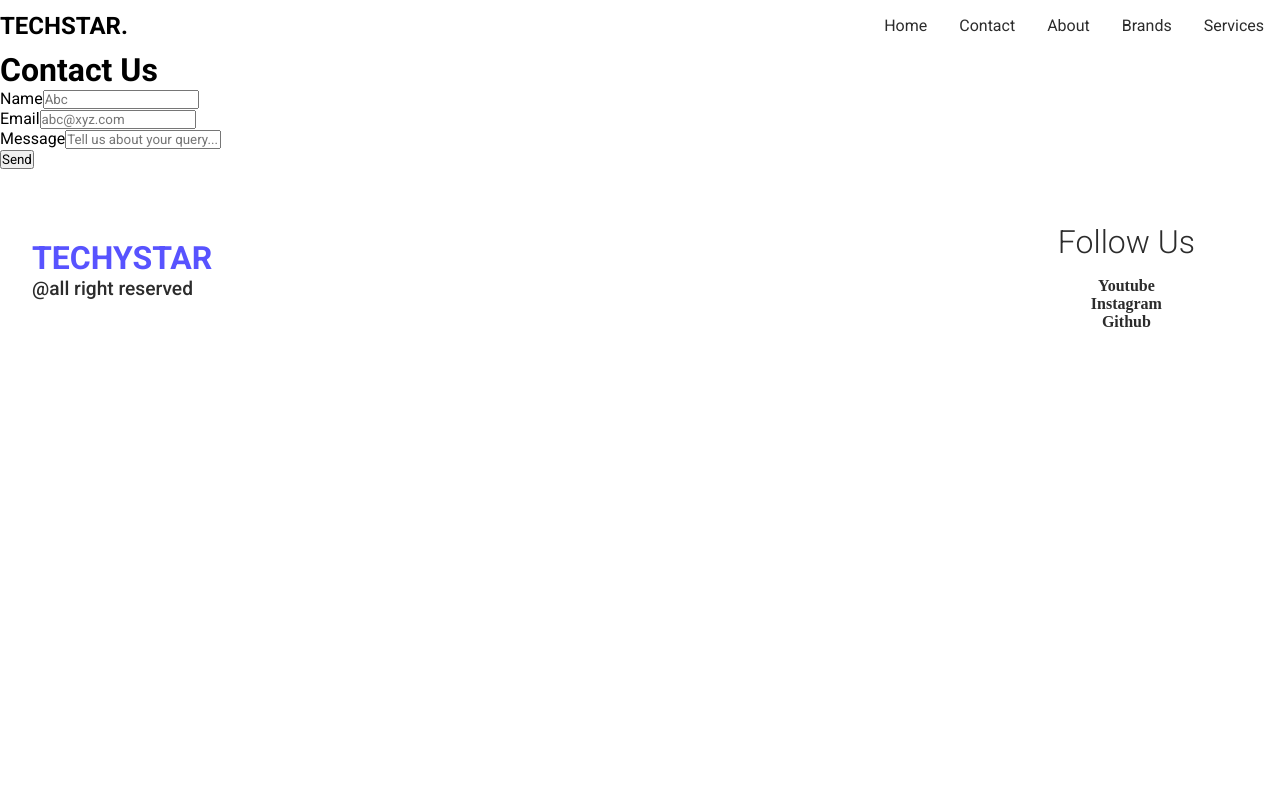
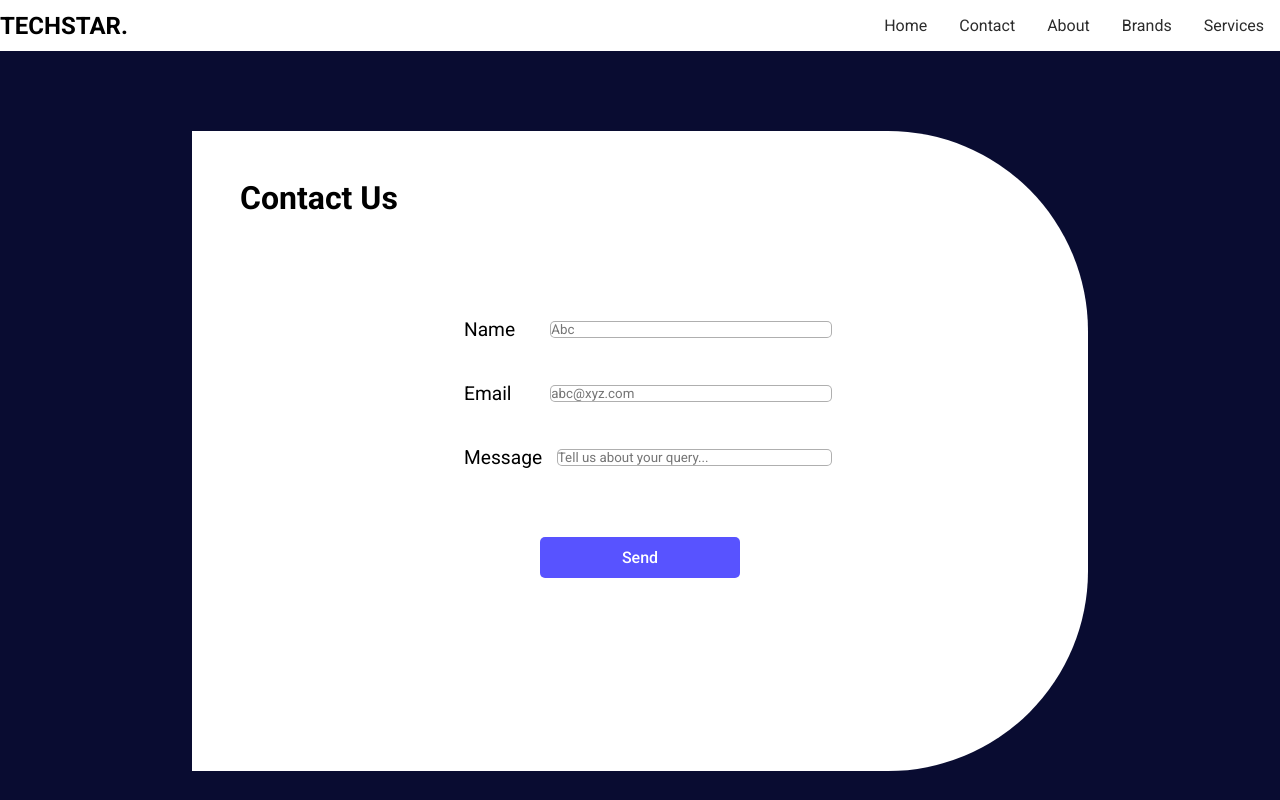
Before and after one commit to deep-coder1/react-techystar_1, a React (Create React App) app: page /contact in a window 1280 px wide. Shown: the top 800 px of the page. Built offline with nearby package versions, Linux system fonts and the light colour scheme.

Commit message:
React TechyStar Project Work contact section 1.1

```diff
--- a/src/App.js
+++ b/src/App.js
@@ -15,7 +15,7 @@ function App() {
     <Router>
       <Header />
       <Routes>
-        {/* <Route path="/" element={<Home />} /> */}
+        <Route path="/" element={<Home />} />
         <Route path="/contact" element={<Contact />} />
       </Routes>
       <Footer />
--- a/src/styles/contact.scss
+++ b/src/styles/contact.scss
@@ -0,0 +1,64 @@
+@import "colors";
+
+.contact {
+    width: 100%;
+    height: 100vh;
+    background-color: $second;
+    display: flex;
+    justify-content: center;
+    align-items: center;
+
+    > main {
+        background-color: $first;
+        height: 40rem;
+        width: 70%;
+        padding: 3rem;
+        border-radius: 0 200px 200px 0;
+
+        > form {
+            margin: 5rem;
+            display: flex;
+            flex-direction: column;
+            align-items: center;
+            justify-content: center;
+
+            > div {
+                height: 3rem;
+                display: flex;
+                align-items: center;
+                justify-content: flex-end;
+                width: 60%;
+                margin: 0.5rem;
+
+                > label {
+                    font: 400 1.2rem $text1;
+                    width: 20%;
+                    margin: 0 1rem;
+                }
+
+                > input {
+                    align-items: stretch;
+                    width: 80%;
+                    pad: 1rem;
+                    border-radius: 5px;
+                    border: 1px solid rgba(123, 123, 123, 0.6);
+                    outline: none;
+                }
+            }
+
+            > button {
+                margin: 3rem 0;
+                padding: 0.7rem;
+                border: none;
+                border-radius: 5px;
+                background-color: $third;
+                color: $first;
+                width: 200px;
+                font: 500 1rem $text1;
+                &:hover {
+                    opacity: 0.9;
+                }
+            }
+        }
+    }
+}
```
Also changed, not shown: 1 other file (tests, documents, lock files or other folders).
